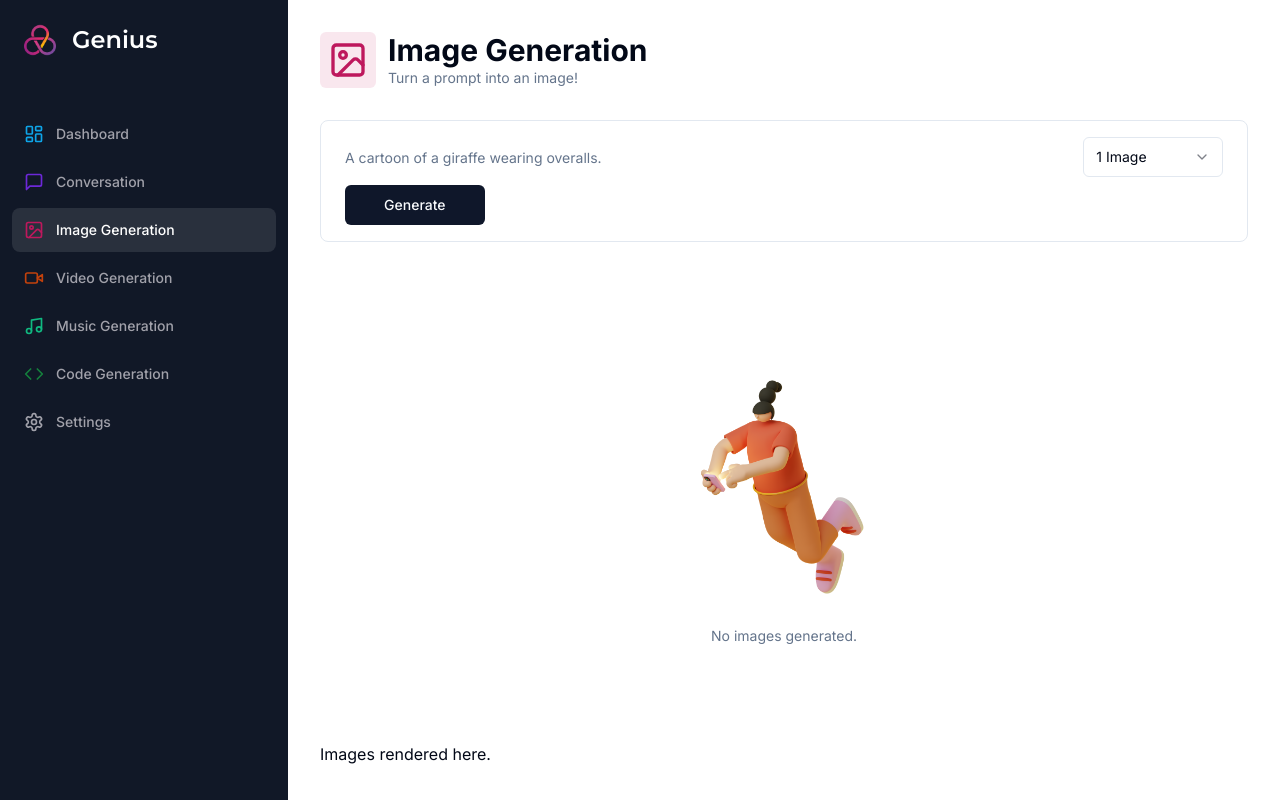
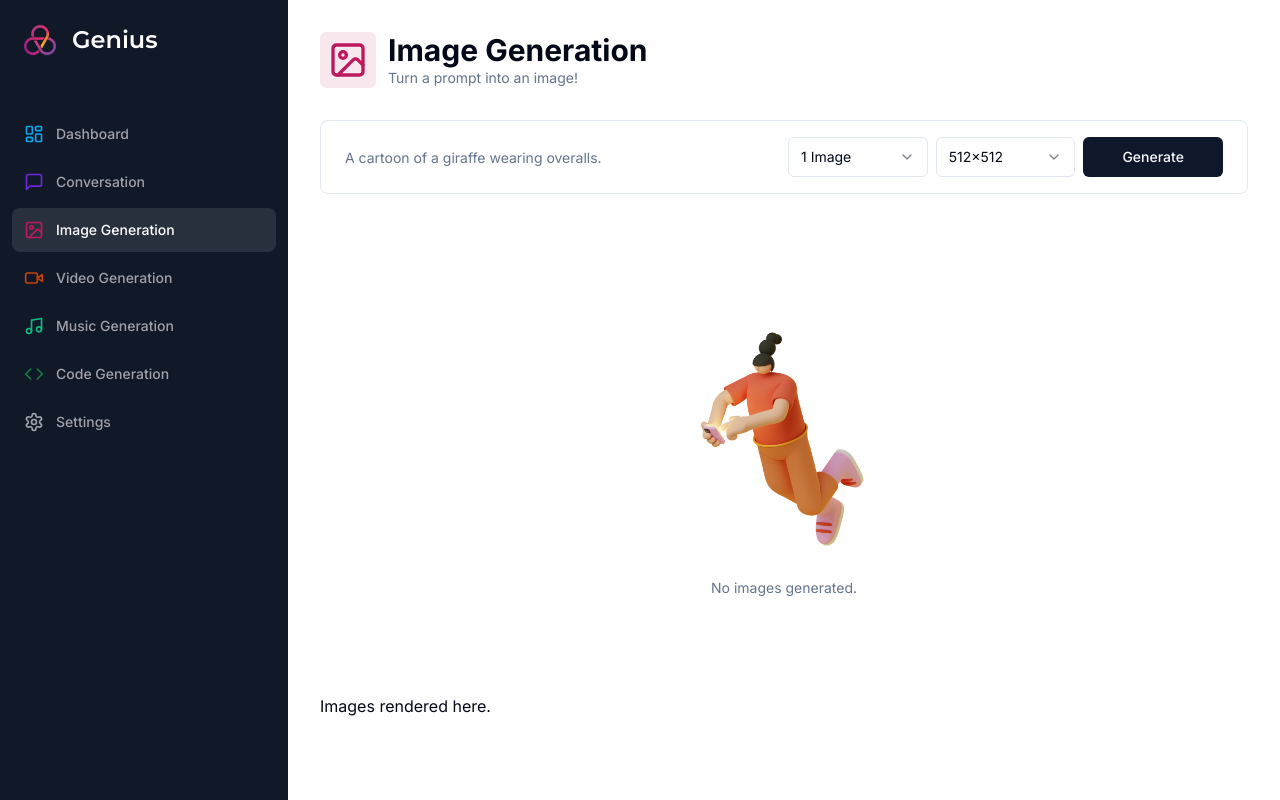
Before and after one commit to penguinboots/ai-saas, a Next.js app: page /image in a window 1280 px wide. Built offline with nearby package versions, Linux system fonts and the light colour scheme.

Commit message:
add resolution selector

```diff
--- a/app/(dashboard)/(routes)/image/page.tsx
+++ b/app/(dashboard)/(routes)/image/page.tsx
@@ -3,7 +3,7 @@
 import { useForm } from "react-hook-form";
 import * as z from "zod";
 import { zodResolver } from "@hookform/resolvers/zod";
-import { amountOptions, formSchema } from "./constants";
+import { amountOptions, formSchema, resolutionOptions } from "./constants";
 import axios from "axios";
 import { Heading } from "@/components/Heading";
 import { ImageIcon } from "lucide-react";
@@ -78,7 +78,7 @@ const ImagePage = () => {
               <FormField
                 name="prompt"
                 render={({ field }) => (
-                  <FormItem className="col-span-12 lg:col-span-10">
+                  <FormItem className="col-span-12 lg:col-span-6">
                     <FormControl className="m-0 p-0">
                       <Input
                         className="border-0 outline-none focus-visible:ring-0 focus-visible:ring-transparent"
@@ -117,6 +117,33 @@ const ImagePage = () => {
                   </FormItem>
                 )}
               />
+              <FormField
+                name="resolution"
+                control={form.control}
+                render={({ field }) => (
+                  <FormItem className="col-span-12 lg:col-span-2">
+                    <Select
+                      disabled={isLoading}
+                      onValueChange={field.onChange}
+                      value={field.value}
+                      defaultValue={field.value}
+                    >
+                      <FormControl>
+                        <SelectTrigger>
+                          <SelectValue defaultValue={field.value} />
+                        </SelectTrigger>
+                      </FormControl>
+                      <SelectContent>
+                        {resolutionOptions.map((option) => (
+                          <SelectItem key={option.value} value={option.value}>
+                            {option.label}
+                          </SelectItem>
+                        ))}
+                      </SelectContent>
+                    </Select>
+                  </FormItem>
+                )}
+              />
               <Button
                 className="col-span-12 lg:col-span-2 w-full"
                 disabled={isLoading}
```
